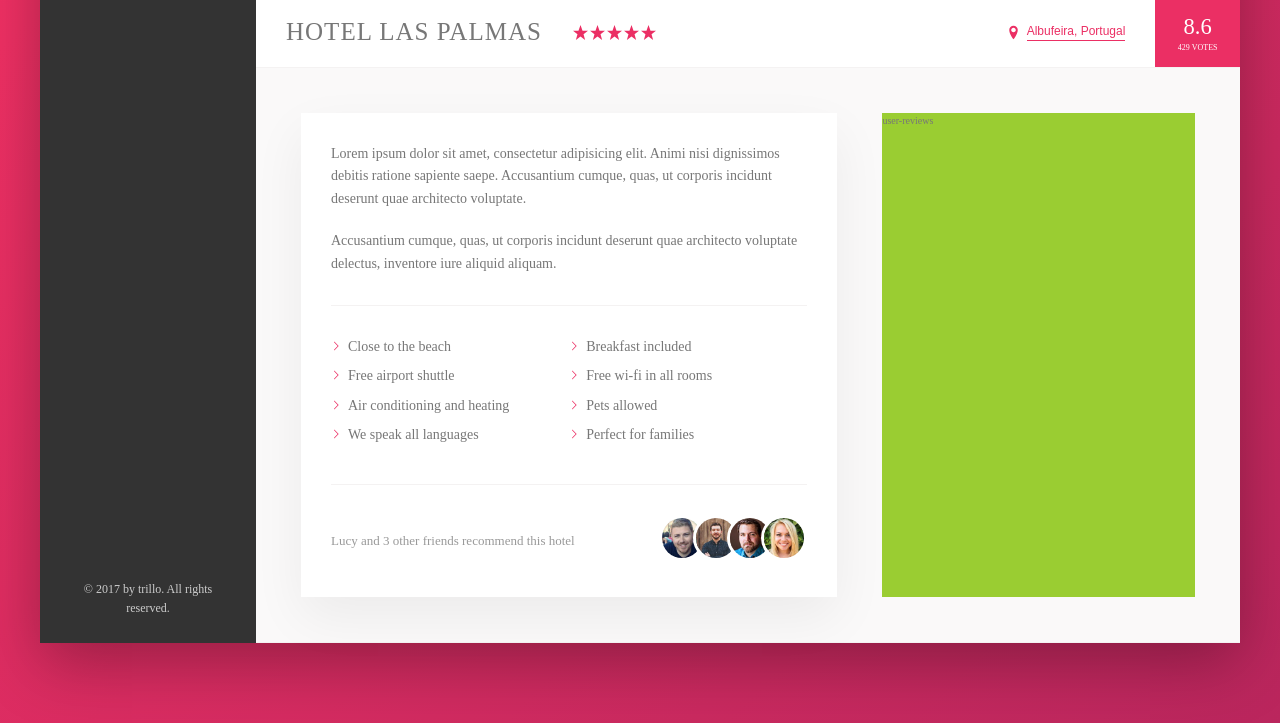
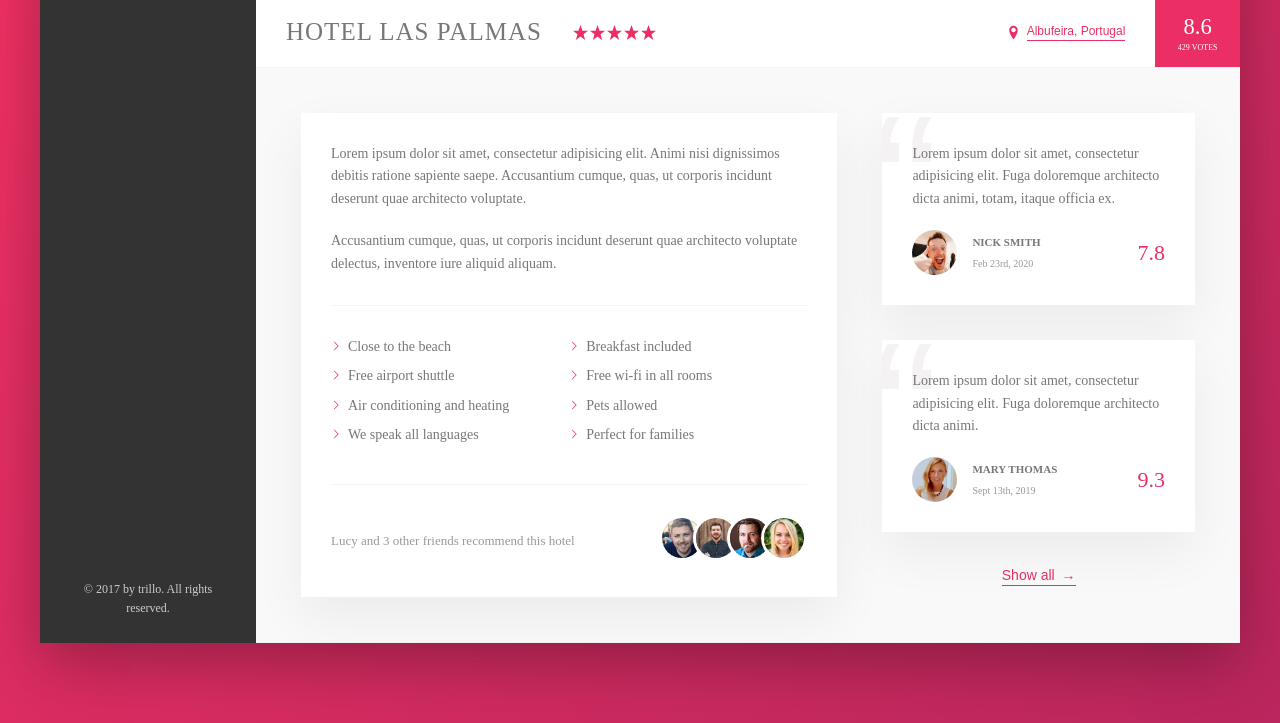
Before and after one commit to BudnikOleksii/CSS_advanced_course, a website: page Trillo/src/index.html in a window 1280 px wide. Shown: the part 538-1261 px from the top of the page. Drawn offline with Linux system fonts and the light colour scheme.

Commit message:
added review section

```diff
--- a/Trillo/src/index.html
+++ b/Trillo/src/index.html
@@ -162,7 +162,34 @@
                             </div>
                         </div>
                         <div class="user-reviews">
-                            user-reviews
+                            <figure class="review">
+                                <blockquote class="review__text">
+                                    Lorem ipsum dolor sit amet, consectetur adipisicing elit. Fuga doloremque architecto dicta animi, totam, itaque officia ex.
+                                </blockquote>
+                                <figcaption class="review__user">
+                                    <img src="img/user-1.jpg" alt="User 1" class="review__photo">
+                                    <div class="review__user-box">
+                                        <p class="review__user-name">Nick Smith</p>
+                                        <p class="review__user-date">Feb 23rd, 2020</p>
+                                    </div>
+                                    <div class="review__rating">7.8</div>
+                                </figcaption>
+                            </figure>
+                            <figure class="review">
+                                <blockquote class="review__text">
+                                    Lorem ipsum dolor sit amet, consectetur adipisicing elit. Fuga doloremque architecto dicta animi.
+                                </blockquote>
+                                <figcaption class="review__user">
+                                    <img src="img/user-2.jpg" alt="User 1" class="review__photo">
+                                    <div class="review__user-box">
+                                        <p class="review__user-name">Mary Thomas</p>
+                                        <p class="review__user-date">Sept 13th, 2019</p>
+                                    </div>
+                                    <div class="review__rating">9.3</div>
+                                </figcaption>
+                            </figure>
+
+                            <button class="btn-inline">Show all <span>&rarr;</span></button>
                         </div>
                     </div>
                 </main>
--- a/Trillo/src/sass/components/_buttons.scss
+++ b/Trillo/src/sass/components/_buttons.scss
@@ -9,8 +9,17 @@
     cursor: pointer;
     transition: all .2s;
 
+    & span {
+        margin-left: 3px;
+        transition: margin-left .2s;
+    }
+
     &:hover {
         color: var(--color-grey-dark-1);
+
+        span {
+            margin-left: 8px;
+        }
     }
 
     &:focus {
--- a/Trillo/src/sass/components/_details.scss
+++ b/Trillo/src/sass/components/_details.scss
@@ -1,4 +1,5 @@
 .detail {
+    font-size: 1.4rem;
     display: flex;
     padding: 4.5rem;
     background-color: var(--color-grey-light-1);
@@ -6,7 +7,6 @@
 }
 
 .description {
-    font-size: 1.4rem;
     background-color: var(--color-white);
     box-shadow: var(--shadow-light);
     padding: 3rem;
--- a/Trillo/src/sass/components/_hotel-view.scss
+++ b/Trillo/src/sass/components/_hotel-view.scss
@@ -72,8 +72,3 @@
         text-transform: uppercase;
     }
 }
-
-.user-reviews {
-    background-color: yellowgreen;
-    flex: 1;
-}
--- /dev/null
+++ b/Trillo/src/sass/components/_reviews.scss
@@ -0,0 +1,68 @@
+.user-reviews {
+    flex: 1;
+    display: flex;
+    flex-direction: column;
+    align-items: center;
+}
+
+.review {
+    background-color: var(--color-white);
+    box-shadow: var(--shadow-light);
+    padding: 3rem;
+    margin-bottom: 3.5rem;
+    position: relative;
+    overflow: hidden;
+
+    &__text {
+        margin-bottom: 2rem;
+        z-index: 10;
+        position: relative;
+    }
+
+    &__user {
+        display: flex;
+        align-items: center;
+    }
+
+    &__photo {
+        height: 4.5rem;
+        width: 4.5rem;
+        border-radius: 50%;
+        margin-right: 1.5rem;
+    }
+
+    &__user-box {
+        margin-right: auto;
+    }
+
+    &__user-name {
+        font-size: 1.1rem;
+        font-weight: 600;
+        text-transform: uppercase;
+        margin-bottom: .4rem;
+    }
+
+    &__user-date {
+        font-size: 1rem;
+        color: var(--color-grey-dark-3);
+    }
+
+    &__rating {
+        color: var(--color-primary);
+        font-size: 2.2rem;
+        font-weight: 300;
+    }
+
+    // quotation mark
+    &::before {
+        content: "\201C";
+        position: absolute;
+        top: -2.75rem;
+        left: -1rem;
+        line-height: 1;
+        font-size: 20rem;
+        color: var(--color-grey-light-2);
+        font-family: sans-serif;
+        z-index: 1;
+    }
+}
--- a/Trillo/src/sass/components/_sidebar.scss
+++ b/Trillo/src/sass/components/_sidebar.scss
@@ -33,7 +33,7 @@
         // for growing from bottom
         // transform-origin: bottom;
         transition: transform .2s,
-                    width .4s cubic-bezier(1, 0, 0, 1) .2s // .2s delay
+                    width .4s cubic-bezier(1,0,0,1) .2s, // .2s delay
                     background-color .1s;
     }
 
--- a/Trillo/src/sass/main.scss
+++ b/Trillo/src/sass/main.scss
@@ -8,3 +8,4 @@
 @import './components/sidebar';
 @import './components/hotel-view';
 @import './components/details';
+@import './components/reviews';
```
Also changed, not shown: Trillo/src/css/main.min.css.
